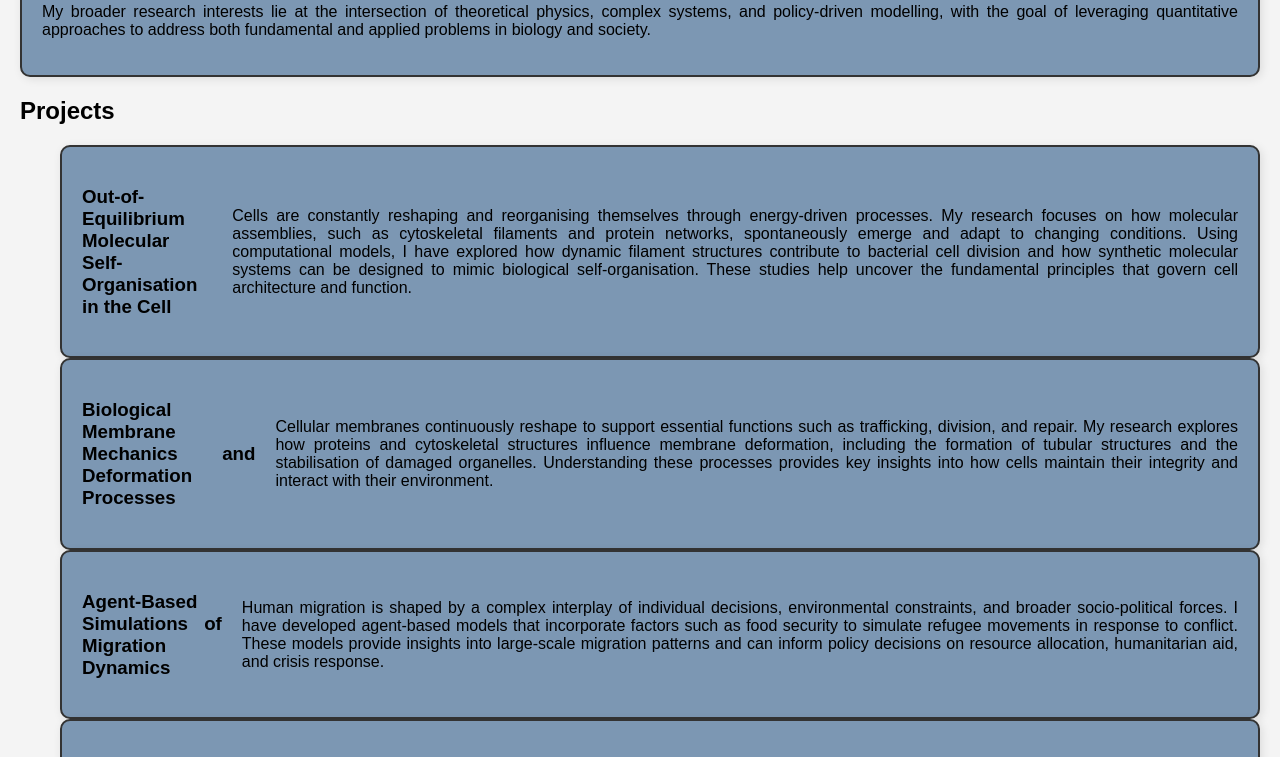
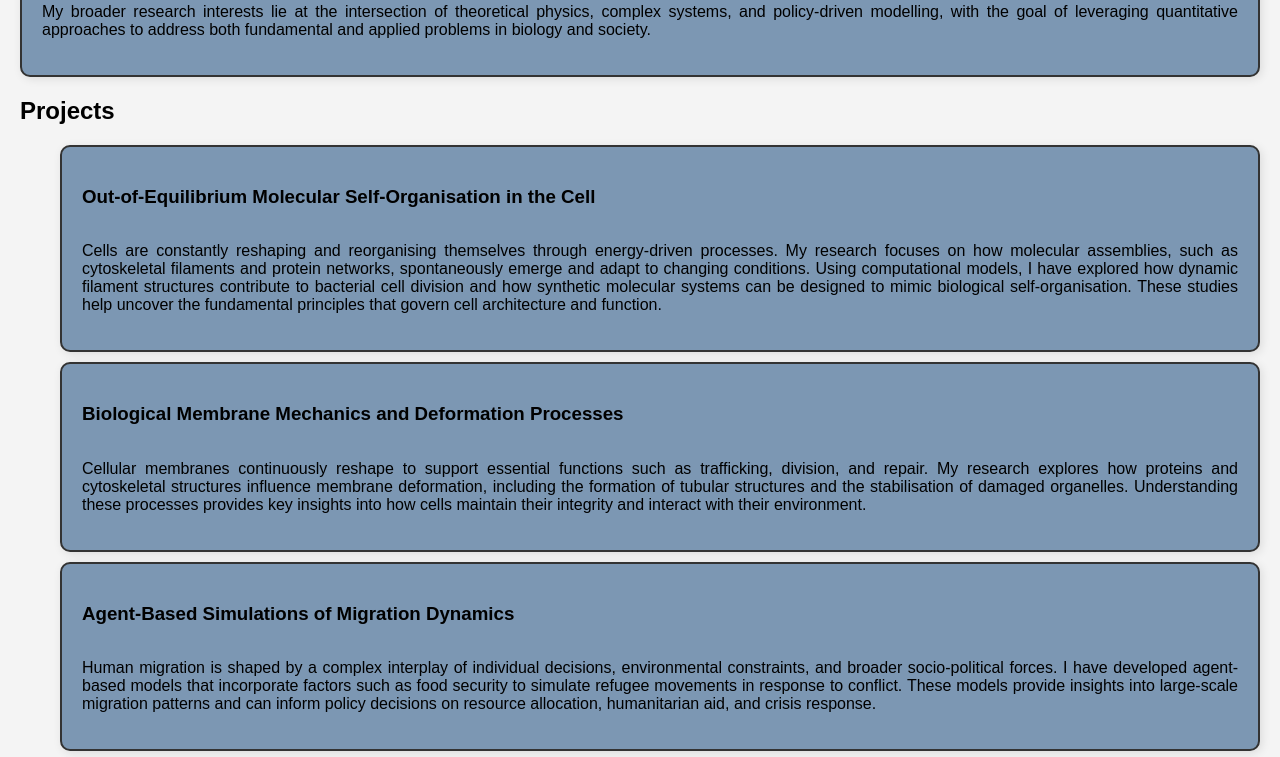
Before and after one commit to cvanhille/cvanhille.github.io, a plain HTML site: page research.html in a window 1280 px wide. Shown: the part 714-1471 px from the top of the page. Drawn offline with Linux system fonts and the light colour scheme.

Commit message:
Updated 'Research' projects

```diff
--- a/styles.css
+++ b/styles.css
@@ -124,8 +124,10 @@ nav ul li a {
 
 .projects-container {
     display: flex;
-    align-items: center;
-    gap: 20px; /* Space between image and text */
+    flex-direction: column; /* Ensure elements stack vertically */
+    align-items: flex-start; /* Align text to the left */
+    margin: 0 0 10px 0;
+    /* gap: 20px; Space between paragraphs */
     padding: 20px; /* Adds space inside the box */
     border: 2px solid #333; /* Border color and thickness */
     border-radius: 10px; /* Optional: Rounded corners */
```
